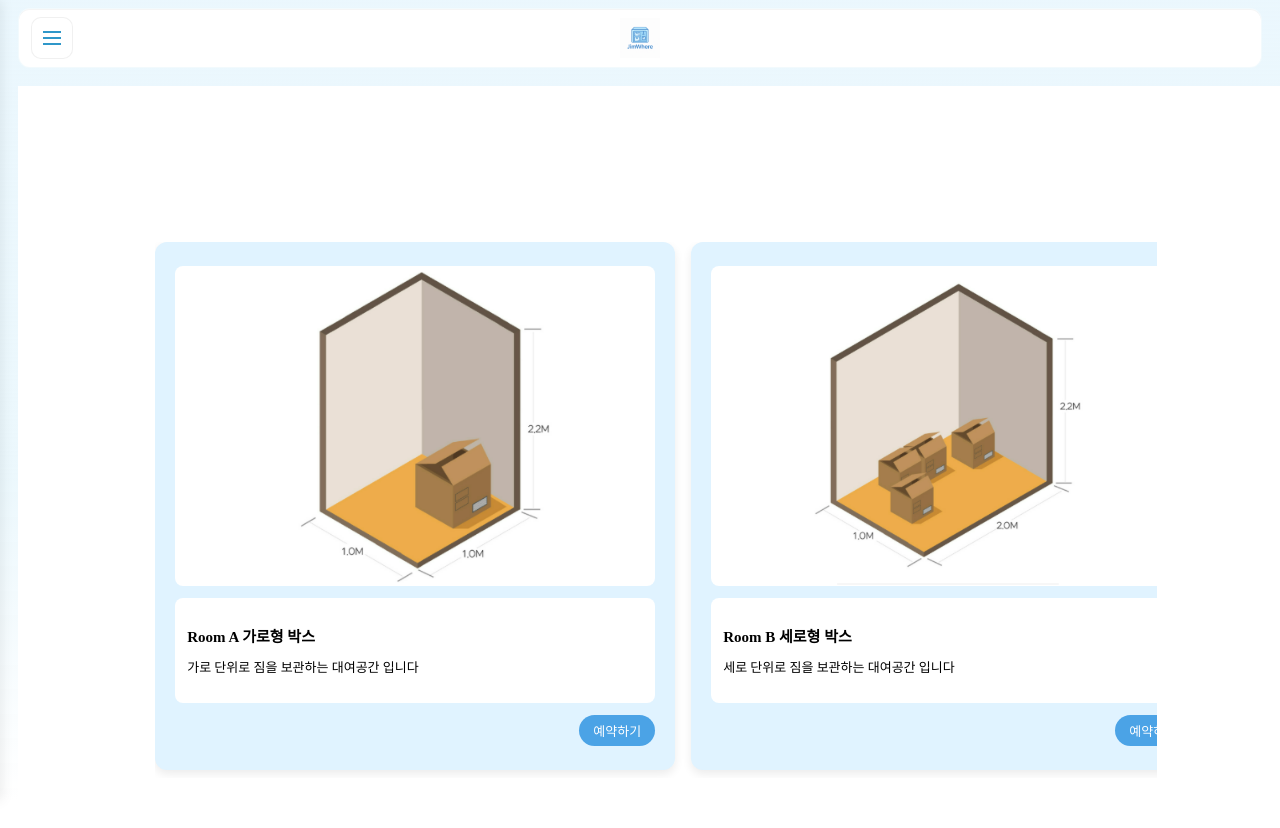
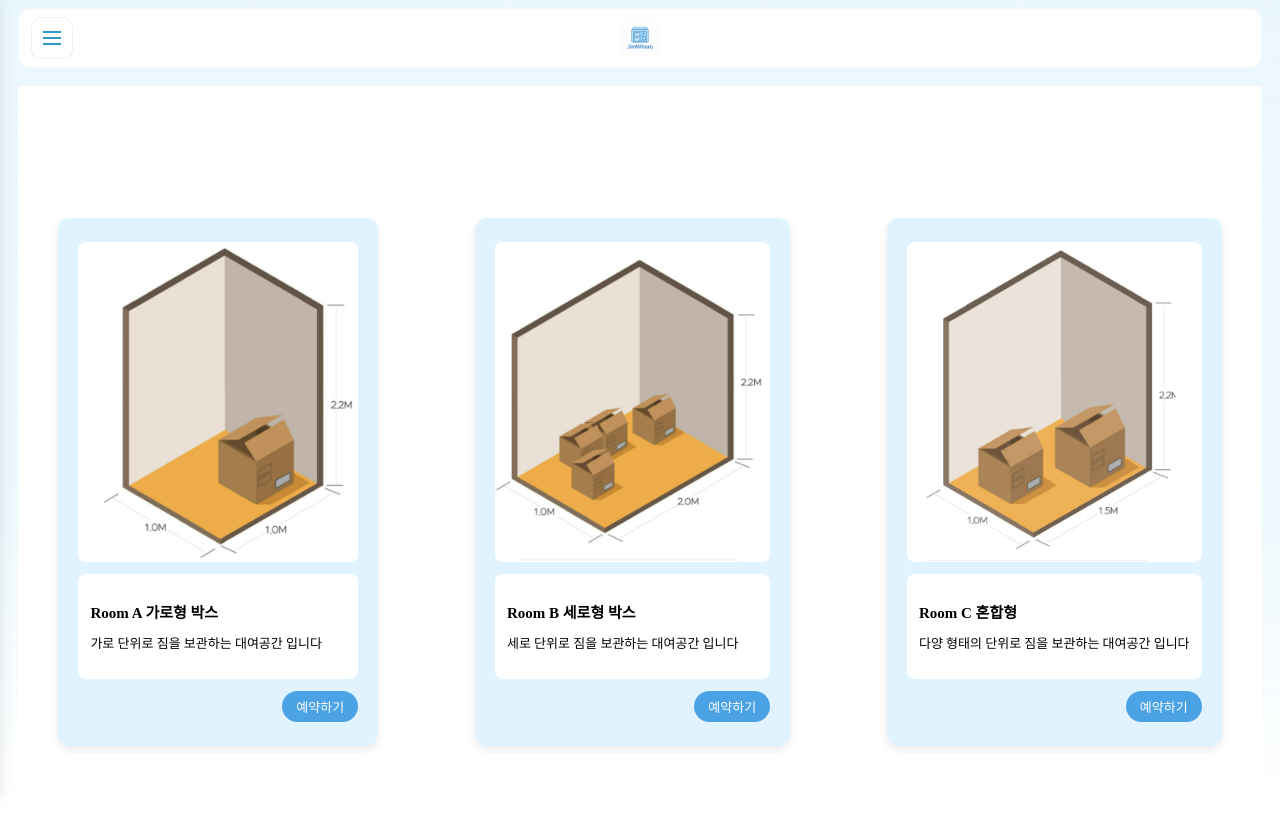
Before and after one commit to JimWhere/JimWhere-Vue, a Vue app: page / in a window 1280 px wide. Shown: the top 828 px of the page. Built offline with nearby package versions, Linux system fonts and the light colour scheme.

Commit message:
main 카드리스트 크기조정

```diff
--- a/src/views/mainPage/RoomCardList.vue
+++ b/src/views/mainPage/RoomCardList.vue
@@ -79,18 +79,19 @@ const goDetail = (roomId) => {
 .home-wrapper {
   width: 100%;
   min-height: 100vh;
-  padding: 24px 16px;
   background-color: #ffffff; /* 전체 배경 흰색 */
-
   display: flex;
   justify-content: center;
   align-items: center;
+  border-radius: 15px;
 
 }
 
 /* 가로 스크롤 슬라이드 영역 */
 .room-list {
+  width: 100%;
   display: flex;
+  justify-content: space-around;
   gap: 16px;
   overflow-x: auto;
   padding-bottom: 8px;
@@ -99,7 +100,6 @@ const goDetail = (roomId) => {
 
 /* 카드 하나 */
 .room-card {
-  flex: 0 0 480px; /* 한 화면에 딱 하나 or 두 개 보이게 조절 */
   background-color: #e0f3ff;
   border-radius: 12px;
   box-shadow: 0 4px 10px rgba(0, 0, 0, 0.08);
```
